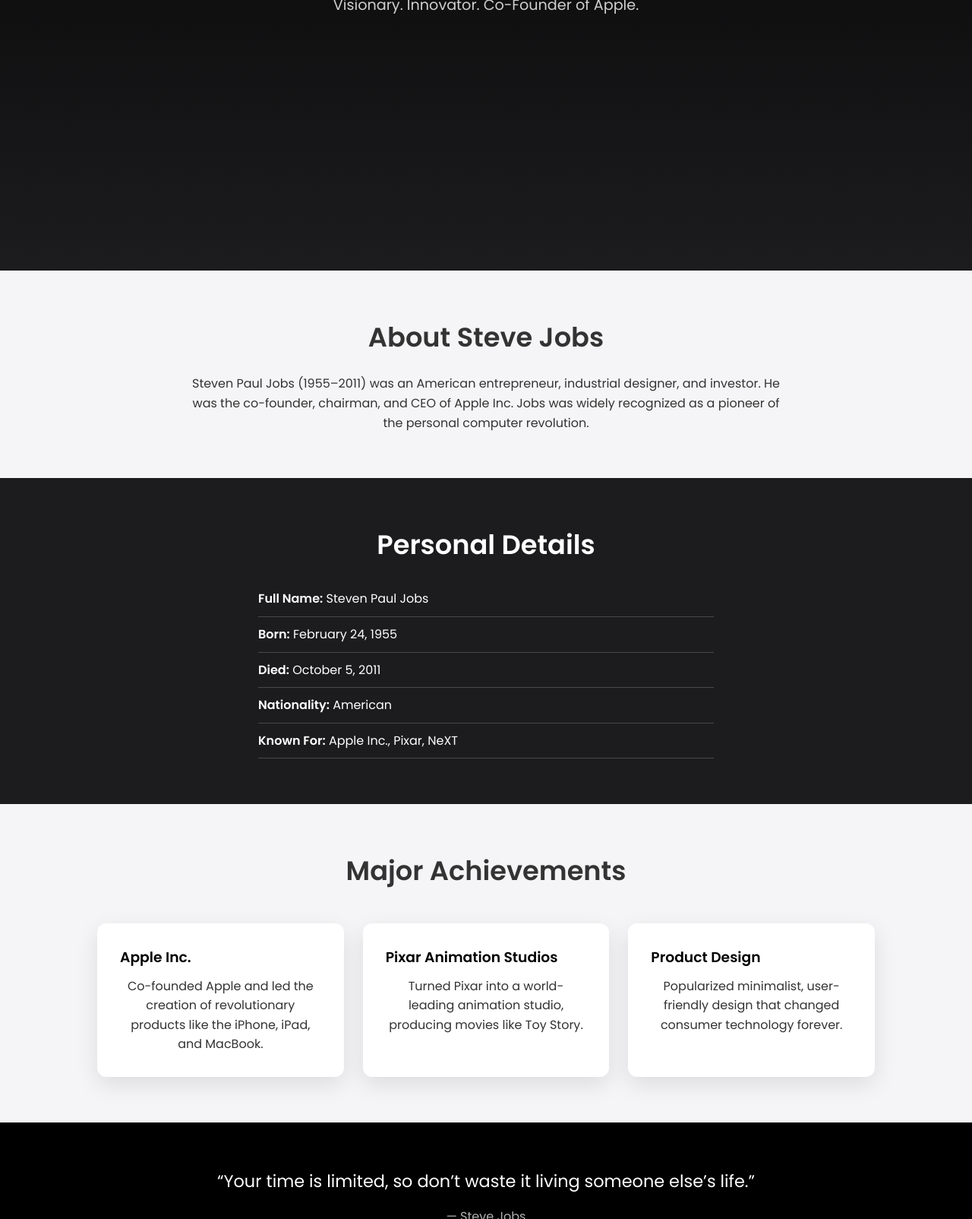
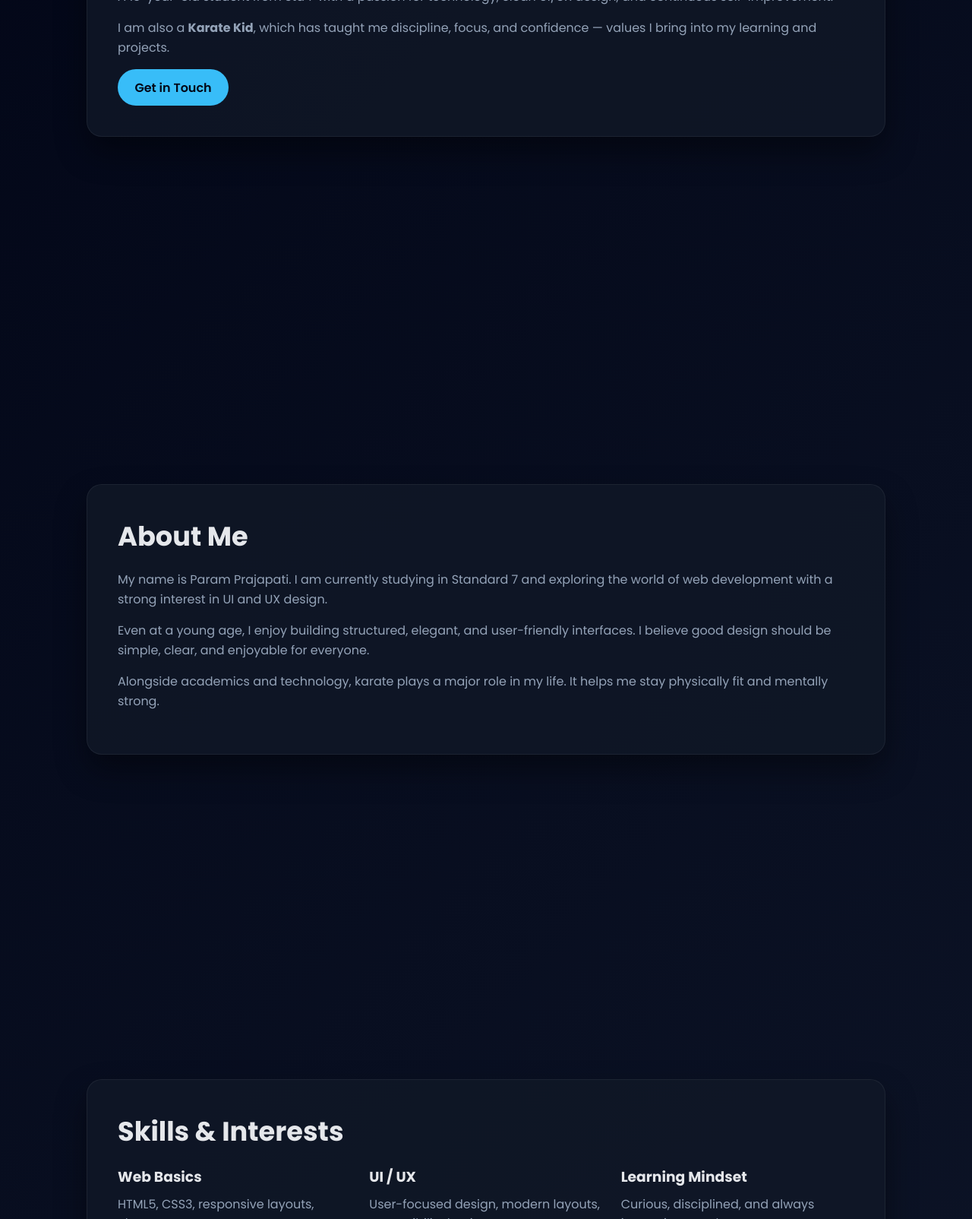
Before and after one commit to paramprajapati118-byte/solid-memory, a plain HTML site: page index.html in a window 1280 px wide. Shown: the part 444-2048 px from the top of the page at 76% size. Drawn offline with Linux system fonts and the light colour scheme.

Commit message:
Update index.html

```diff
--- a/index.html
+++ b/index.html
@@ -1,74 +1,217 @@
 <!DOCTYPE html>
 <html lang="en">
 <head>
-    <meta charset="UTF-8">
-    <meta name="viewport" content="width=device-width, initial-scale=1.0">
-    <title>Steve Jobs | Apple Visionary</title>
-    <link rel="stylesheet" href="style.css">
-    <link href="https://fonts.googleapis.com/css2?family=Poppins:wght@300;400;600&display=swap" rel="stylesheet">
+  <meta charset="UTF-8" />
+  <meta name="viewport" content="width=device-width, initial-scale=1.0" />
+  <title>Param Prajapati | Portfolio</title>
+  <link rel="preconnect" href="https://fonts.googleapis.com">
+  <link rel="preconnect" href="https://fonts.gstatic.com" crossorigin>
+  <link href="https://fonts.googleapis.com/css2?family=Poppins:wght@300;400;500;600;700&display=swap" rel="stylesheet">
+  <style>
+    :root {
+      --bg: #0f172a;
+      --card: #111827;
+      --primary: #38bdf8;
+      --text: #e5e7eb;
+      --muted: #94a3b8;
+    }
+
+    * { box-sizing: border-box; margin: 0; padding: 0; }
+
+    body {
+      font-family: 'Poppins', sans-serif;
+      background: linear-gradient(135deg, #020617, #0f172a);
+      color: var(--text);
+      line-height: 1.6;
+    }
+
+    nav {
+      position: sticky;
+      top: 0;
+      z-index: 10;
+      background: rgba(2,6,23,0.8);
+      backdrop-filter: blur(10px);
+      border-bottom: 1px solid rgba(255,255,255,0.05);
+    }
+
+    .nav-container {
+      max-width: 1100px;
+      margin: auto;
+      display: flex;
+      justify-content: space-between;
+      align-items: center;
+      padding: 1rem 1.5rem;
+    }
+
+    .logo {
+      font-weight: 700;
+      letter-spacing: 1px;
+      color: var(--primary);
+    }
+
+    nav a {
+      color: var(--text);
+      margin-left: 1.5rem;
+      text-decoration: none;
+      font-weight: 500;
+      transition: color 0.3s ease;
+    }
+
+    nav a:hover { color: var(--primary); }
+
+    section {
+      max-width: 1100px;
+      margin: auto;
+      padding: 4rem 1.5rem;
+      min-height: 100vh;
+      display: flex;
+      align-items: center;
+    }
+
+    .card {
+      background: rgba(17,24,39,0.8);
+      border: 1px solid rgba(255,255,255,0.06);
+      border-radius: 20px;
+      padding: 2.5rem;
+      box-shadow: 0 20px 40px rgba(0,0,0,0.4);
+      width: 100%;
+    }
+
+    h1 { font-size: 3rem; margin-bottom: 1rem; }
+    h2 { font-size: 2.2rem; margin-bottom: 1rem; }
+    h3 { margin-bottom: 0.5rem; }
+
+    p { color: var(--muted); margin-bottom: 1rem; }
+
+    .highlight { color: var(--primary); }
+
+    .btn {
+      display: inline-block;
+      padding: 0.7rem 1.4rem;
+      border-radius: 999px;
+      background: var(--primary);
+      color: #020617;
+      font-weight: 600;
+      text-decoration: none;
+      transition: transform 0.2s ease, box-shadow 0.2s ease;
+    }
+
+    .btn:hover {
+      transform: translateY(-2px);
+      box-shadow: 0 10px 20px rgba(56,189,248,0.4);
+    }
+
+    .grid {
+      display: grid;
+      grid-template-columns: repeat(auto-fit, minmax(250px, 1fr));
+      gap: 1.5rem;
+    }
+
+    footer {
+      text-align: center;
+      padding: 2rem 1rem;
+      color: var(--muted);
+      font-size: 0.9rem;
+    }
+
+    @media (max-width: 768px) {
+      h1 { font-size: 2.2rem; }
+      h2 { font-size: 1.8rem; }
+    }
+  </style>
 </head>
 <body>
 
-    <!-- Hero Section -->
-    <header class="hero">
-        <div class="hero-content">
-            <h1>Steve Jobs</h1>
-            <p>Visionary. Innovator. Co-Founder of Apple.</p>
+  <nav>
+    <div class="nav-container">
+      <div class="logo">PARAM</div>
+      <div>
+        <a href="#home">Home</a>
+        <a href="#about">About</a>
+        <a href="#skills">Skills</a>
+        <a href="#contact">Contact</a>
       </div>
-    </header>
+    </div>
+  </nav>
 
-    <!-- About Section -->
-    <section class="section">
-        <h2>About Steve Jobs</h2>
+  <!-- HOME -->
+  <section id="home">
+    <div class="card">
+      <h1>Hello, I’m <span class="highlight">Param Prajapati</span></h1>
       <p>
-            Steven Paul Jobs (1955–2011) was an American entrepreneur, industrial designer,
-            and investor. He was the co-founder, chairman, and CEO of Apple Inc. Jobs was
-            widely recognized as a pioneer of the personal computer revolution.
+        A 13-year-old student from Std 7 with a passion for technology, clean UI/UX design,
+        and continuous self-improvement.
       </p>
+      <p>
+        I am also a <strong>Karate Kid</strong>, which has taught me discipline, focus, and confidence —
+        values I bring into my learning and projects.
+      </p>
+      <a class="btn" href="#contact">Get in Touch</a>
+    </div>
   </section>
 
-    <!-- Details Section -->
-    <section class="section dark">
-        <h2>Personal Details</h2>
-        <ul class="details">
-            <li><strong>Full Name:</strong> Steven Paul Jobs</li>
-            <li><strong>Born:</strong> February 24, 1955</li>
-            <li><strong>Died:</strong> October 5, 2011</li>
-            <li><strong>Nationality:</strong> American</li>
-            <li><strong>Known For:</strong> Apple Inc., Pixar, NeXT</li>
-        </ul>
+  <!-- ABOUT -->
+  <section id="about">
+    <div class="card">
+      <h2>About Me</h2>
+      <p>
+        My name is Param Prajapati. I am currently studying in Standard 7 and exploring the world
+        of web development with a strong interest in UI and UX design.
+      </p>
+      <p>
+        Even at a young age, I enjoy building structured, elegant, and user-friendly interfaces.
+        I believe good design should be simple, clear, and enjoyable for everyone.
+      </p>
+      <p>
+        Alongside academics and technology, karate plays a major role in my life. It helps me stay
+        physically fit and mentally strong.
+      </p>
+    </div>
   </section>
 
-    <!-- Achievements Section -->
-    <section class="section">
-        <h2>Major Achievements</h2>
-        <div class="cards">
+  <!-- SKILLS -->
+  <section id="skills">
     <div class="card">
-                <h3>Apple Inc.</h3>
-                <p>Co-founded Apple and led the creation of revolutionary products like the iPhone, iPad, and MacBook.</p>
+      <h2>Skills & Interests</h2>
+      <div class="grid">
+        <div>
+          <h3>Web Basics</h3>
+          <p>HTML5, CSS3, responsive layouts, clean structure</p>
         </div>
-            <div class="card">
-                <h3>Pixar Animation Studios</h3>
-                <p>Turned Pixar into a world-leading animation studio, producing movies like Toy Story.</p>
+        <div>
+          <h3>UI / UX</h3>
+          <p>User-focused design, modern layouts, accessibility basics</p>
         </div>
-            <div class="card">
-                <h3>Product Design</h3>
-                <p>Popularized minimalist, user-friendly design that changed consumer technology forever.</p>
+        <div>
+          <h3>Learning Mindset</h3>
+          <p>Curious, disciplined, and always improving step by step</p>
+        </div>
+        <div>
+          <h3>Karate</h3>
+          <p>Discipline, self-control, confidence, and physical fitness</p>
+        </div>
       </div>
     </div>
   </section>
 
-    <!-- Quote Section -->
-    <section class="quote">
+  <!-- CONTACT -->
+  <section id="contact">
+    <div class="card">
+      <h2>Contact Me</h2>
       <p>
-            “Your time is limited, so don’t waste it living someone else’s life.”
+        I’m always happy to connect, learn, and grow.
       </p>
-        <span>— Steve Jobs</span>
+      <p>
+        📧 Email: <strong>paramprajapati2013@gmail.com</strong>
+      </p>
+      <p>
+        This portfolio is designed to grow as I grow.
+      </p>
+    </div>
   </section>
 
-    <!-- Footer -->
   <footer>
-        <p>Made with ❤️ for Steve Jobs | Hosted on GitHub Pages</p>
+    © 2026 Param Prajapati. Designed with focus on UI & UX.
   </footer>
 
 </body>
```
Lines whose indentation alone changed are shown as unchanged.
